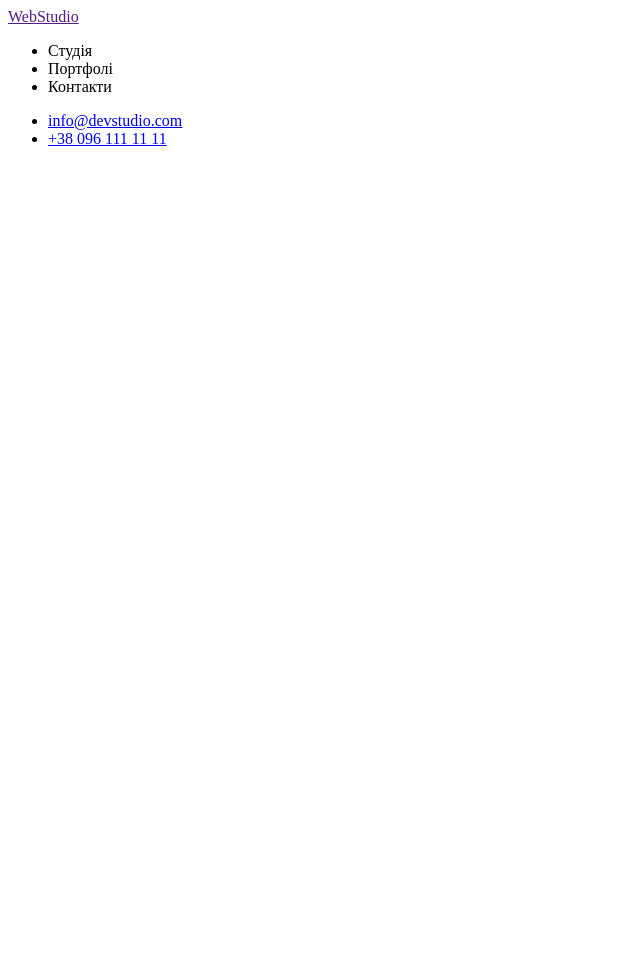
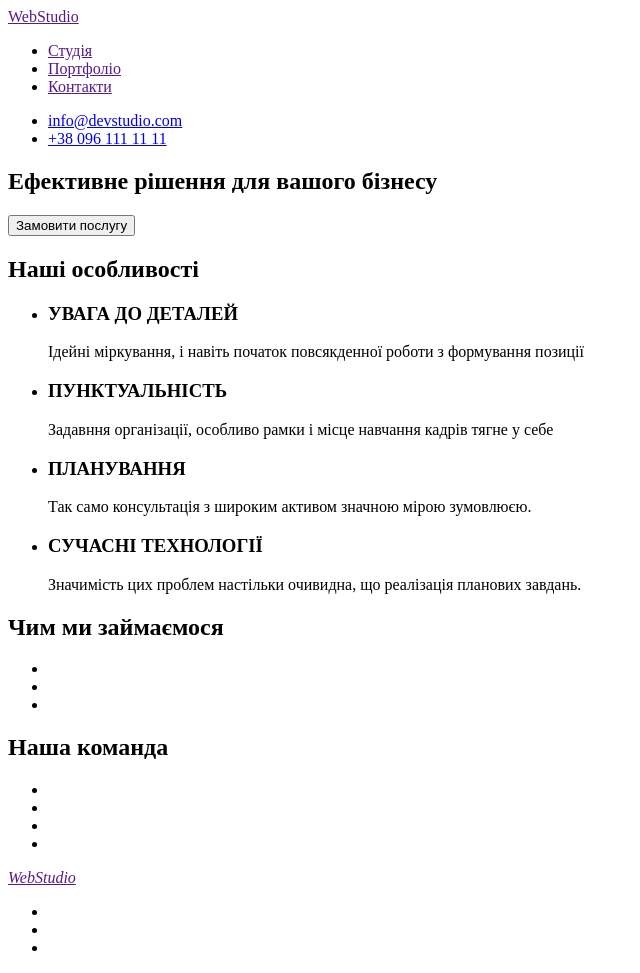
Before and after one commit to Vikont1989/githab-go-it, a plain HTML site: page index.html in a window 1280 px wide. Shown: the whole page, without its empty margins (0-640 px from the left). Before the commit the page ends 800 px from the top, so only its background shows below. Drawn offline with Linux system fonts and the light colour scheme.

Commit message:
Update index.html

```diff
--- a/index.html
+++ b/index.html
@@ -12,9 +12,15 @@
         <nav>
         <a href="">WebStudio</a>
         <ul>
-            <li>Студія</li>
-            <li>Портфолі</li>
-            <li>Контакти</li>
+            <li>
+                <a href="">Студія</a>
+            </li>
+            <li>
+                <a href="">Портфоліо</a>
+            </li>
+            <li>
+                <a href="">Контакти</a>
+            </li>
         </ul>
         </nav>
         <ul>
@@ -26,5 +32,59 @@
             </li>
         </ul>
     </header>
+    <main>
+        <section>
+            <h1>Ефективне рішення для вашого бізнесу</h1>
+            <button type="button">Замовити послугу</button>
+        </section>
+        <section>
+            <h2>Наші особливості</h2>
+            <ul>
+                <li>
+                    <h3>УВАГА ДО ДЕТАЛЕЙ</h3>
+                    <p>Ідейні міркування, і навіть початок повсякденної роботи з формування позиції</p>
+                </li>
+                <li>
+                    <h3>ПУНКТУАЛЬНІСТЬ</h3>
+                    <p>Задавння організації, особливо рамки і місце навчання кадрів тягне у себе</p>
+                </li>
+                <li>
+                    <h3>ПЛАНУВАННЯ</h3>
+                    <p>Так само консультація з широким активом значною мірою зумовлюєю.</p>
+                </li>
+                <li>
+                    <h3>СУЧАСНІ ТЕХНОЛОГІЇ</h3>
+                    <P>Значимість цих проблем настільки очивидна, що реалізація планових завдань.</P>
+                </li>
+            </ul>
+        </section>
+        <section>
+            <h2>Чим ми займаємося</h2>
+            <ul>
+                <li></li>
+                <li></li>
+                <li></li>
+            </ul>
+        </section>
+        <section>
+            <h2>Наша команда</h2>
+            <ul>
+                <li></li>
+                <li></li>
+                <li></li>
+                <li></li>
+            </ul>
+        </section>
+    </main>
+    <footer>
+        <address>
+            <a href="">WebStudio</a>
+            <ul>
+                <li></li>
+                <li></li>
+                <li></li>
+            </ul>
+        </address>
+    </footer>
 </body>
 </html>
```
